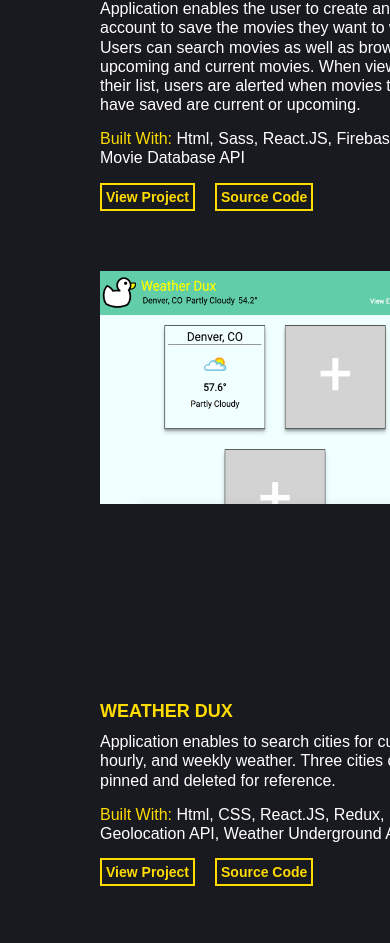
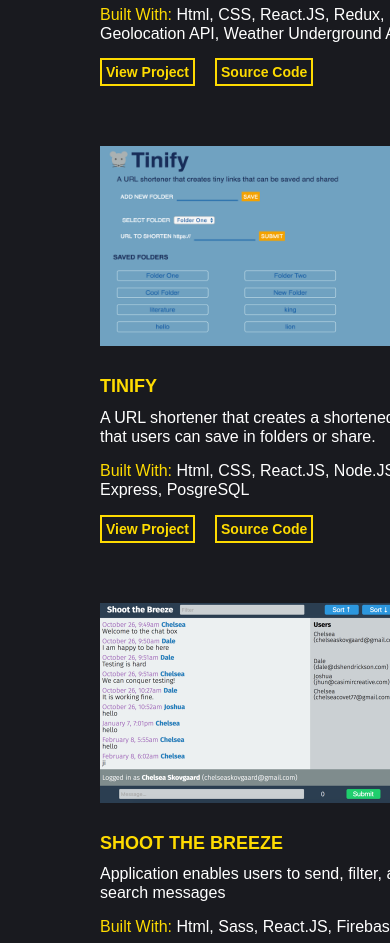
Before and after one commit to ChelseaSkovgaard/ChelseaSkovgaard.github.io, a React (Create React App) app: page / in a window 390 px wide. Shown: the part 1994-2937 px from the top of the page. Built offline with nearby package versions, Linux system fonts and the light colour scheme.

Commit message:
add tiny project, update responsiveness

```diff
--- a/src/styles/hero.css
+++ b/src/styles/hero.css
@@ -4,8 +4,8 @@
   width: 75%;
   color: white;
   font-family: sans-serif;
-  font-size: 22px;
-  margin: 175px 150px;
+  font-size: 20px;
+  margin: 175px 130px;
   line-height: 1.2;
   padding: 10px;
   background-color: hsla(0, 0%, 0%, .8);
--- a/src/styles/project-style.css
+++ b/src/styles/project-style.css
@@ -45,18 +45,24 @@
 
 #project-one{
   background-image: url(../images/flix-faves-standard.png);
-  height: 400px;
+  height: 350px;
 }
 
 #project-two{
   background-image: url(../images/weather-dux-standard.png);
-  height: 400px;
+  height: 350px;
 }
 
 #project-three{
   background-image: url(../images/shoot-breeze-standard.png);
-  height: 400px;
+  height: 350px;
 }
+
+#project-four{
+  background-image: url(../images/tinify-standard.png);
+  height: 350px;
+}
+
 /*
 #project-four{
   background-image: url(../images/ToDoBox-2.png);
@@ -145,6 +151,13 @@ form {
     font-size: 24px;
     height: 40px;
   }
+  .work {
+    padding-top: 50px;
+  }
+
+  #project-one, #project-two, #project-three, #project-four{
+    height: 200px;
+  }
 }
 
 @media only screen and (max-width: 550px) {
--- a/src/work.js
+++ b/src/work.js
@@ -46,6 +46,26 @@ class Work extends Component {
           </div>
         </div>
 
+        <div className="project">
+          <a href="https://tinify.herokuapp.com/">
+            <div id="project-four"></div>
+          </a>
+            <div className="project-info">
+            <h2>TINIFY</h2>
+            <p>A URL shortener that creates a shortened link that users can save in folders or share.</p>
+            <p className="build-section">
+              <span className="build-heading">Built With: </span>
+              <span> Html, CSS, React.JS, Node.JS, Express, PosgreSQL</span>
+            </p>
+            <form action="https://tinify.herokuapp.com/" method="get">
+            <button className="project-btn-one"> View Project </button>
+            </form>
+            <form action="https://github.com/ChelseaSkovgaard/Tinyify" method="get">
+            <button> Source Code </button>
+            </form>
+          </div>
+        </div>
+
 
         <div className="project">
           <div id="project-three"></div>
```
Also changed, not shown: src/images/tinify-standard.png (added).
